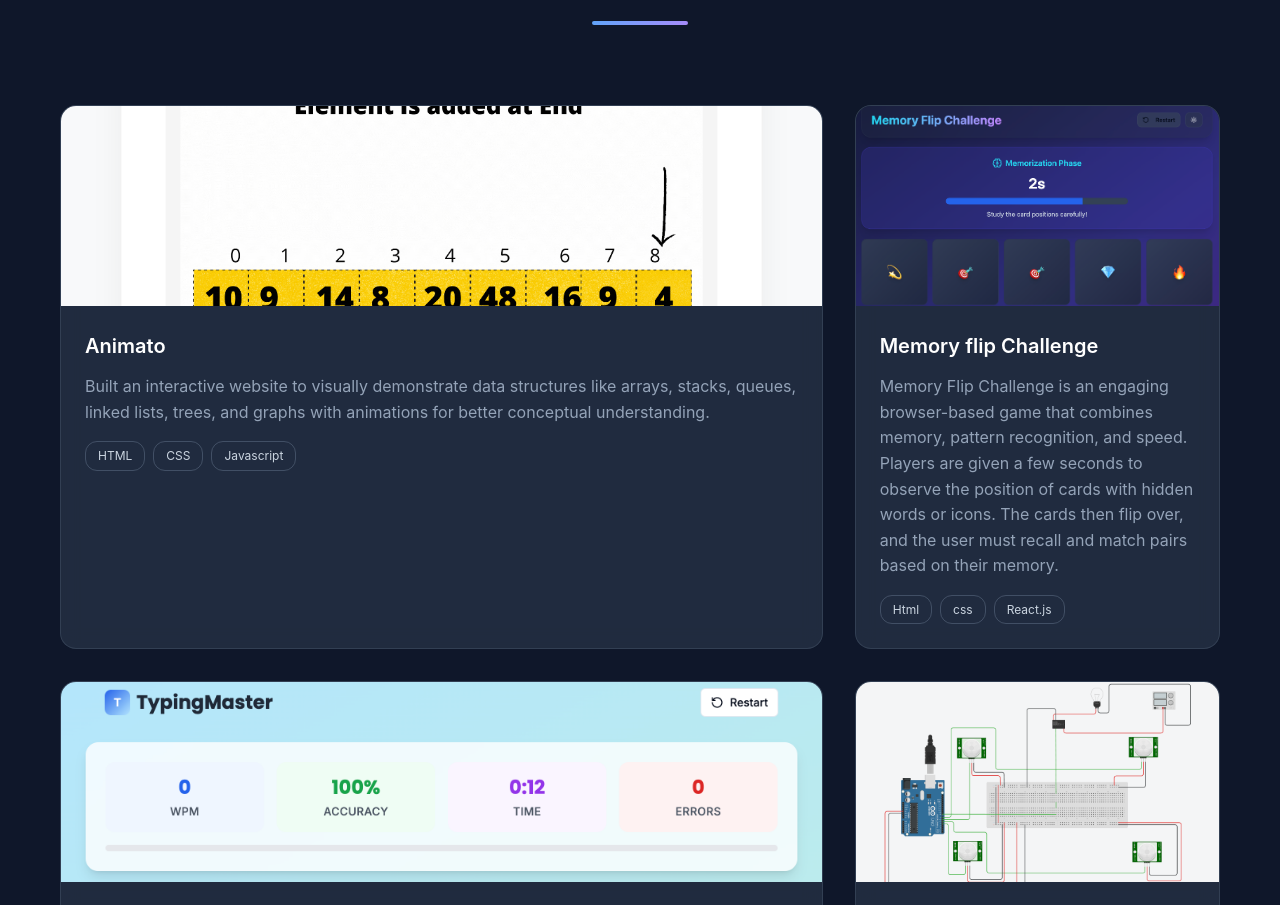
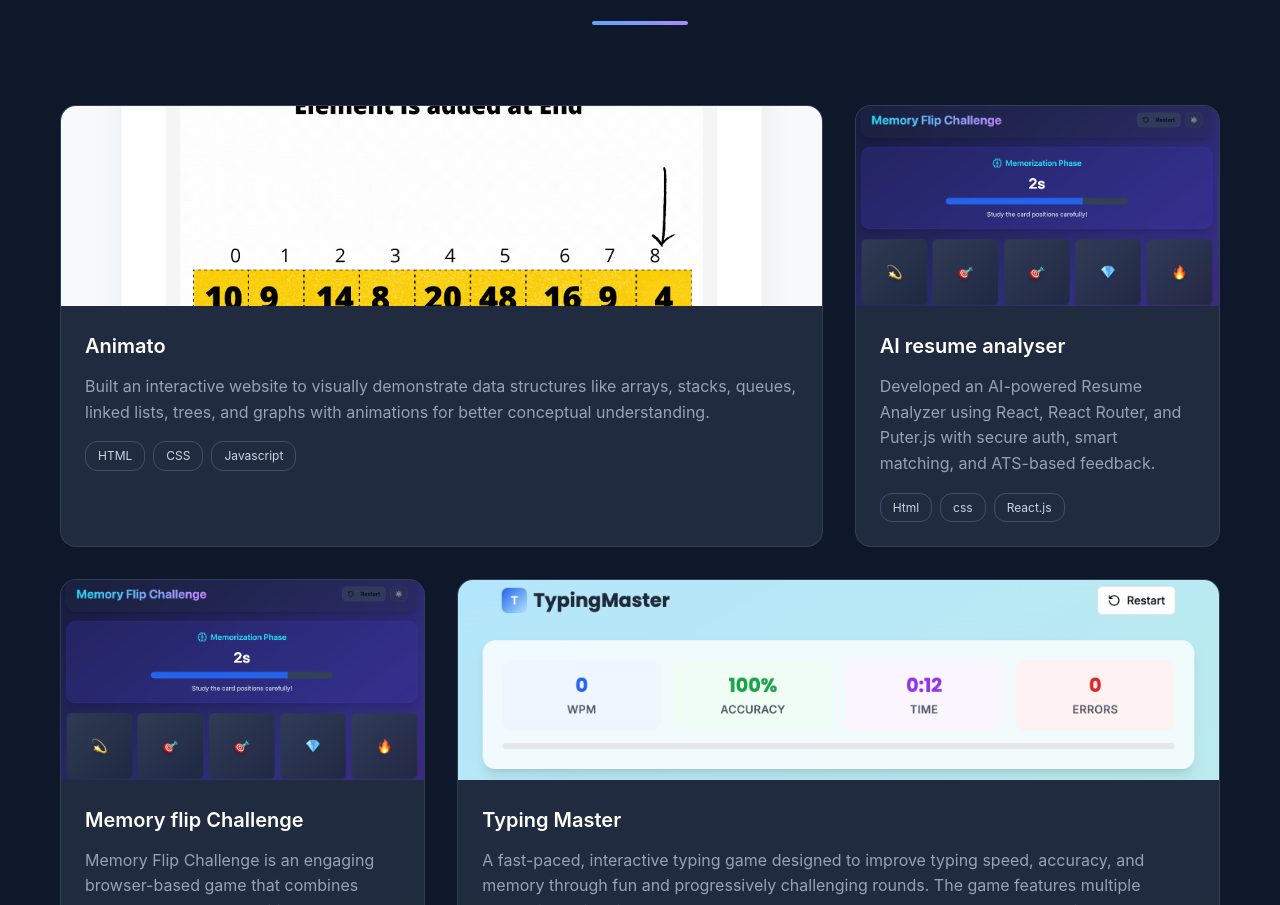
Before and after one commit to hdnandan04/Hitesh-portfolio, a plain HTML site: page index.html in a window 1280 px wide. Shown: the part 5436-6341 px from the top of the page. Drawn offline with Linux system fonts and the light colour scheme.

Commit message:
Update index.html

```diff
--- a/index.html
+++ b/index.html
@@ -575,6 +575,29 @@ Gain practical experience in prompt engineering, model integration, and user int
                     </div>
                 </div>
             </div>
+
+            <div class="project-card">
+                <div class="project-image">
+                    <img src="Screenshot 2025-07-08 at 10.16.20 AM.png" alt="PBL energy conservation">
+                    <div class="project-overlay">
+                        <div class="project-links">
+                            <a href="https://resume-analyser-ten.vercel.app/" class="project-link" target="_blank">
+                                <i class="fas fa-external-link-alt"></i>
+                            </a>
+                        </div>
+                    </div>
+                </div>
+                <div class="project-content">
+                    <h3 class="project-title">AI resume analyser</h3>
+                    <p class="project-description">Developed an AI-powered Resume Analyzer using React, React Router, and Puter.js with secure auth, smart matching, and ATS-based feedback.</p>
+                    <div class="project-tags">
+                        <span class="project-tag">Html</span>
+                        <span class="project-tag">css</span>
+                        <span class="project-tag">React.js</span>
+                    </div>
+                </div>
+            </div>
+
              <!-- Memory GAME-->
             <div class="project-card">
                 <div class="project-image">
```
